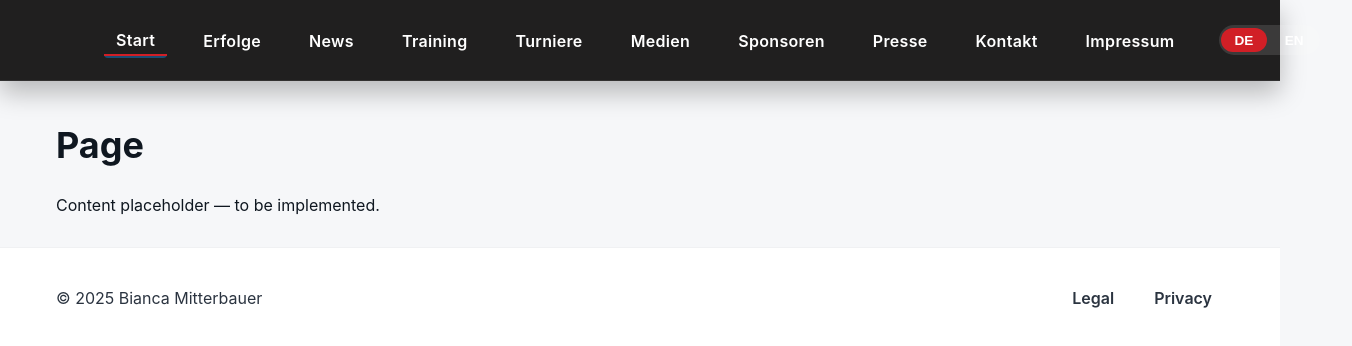
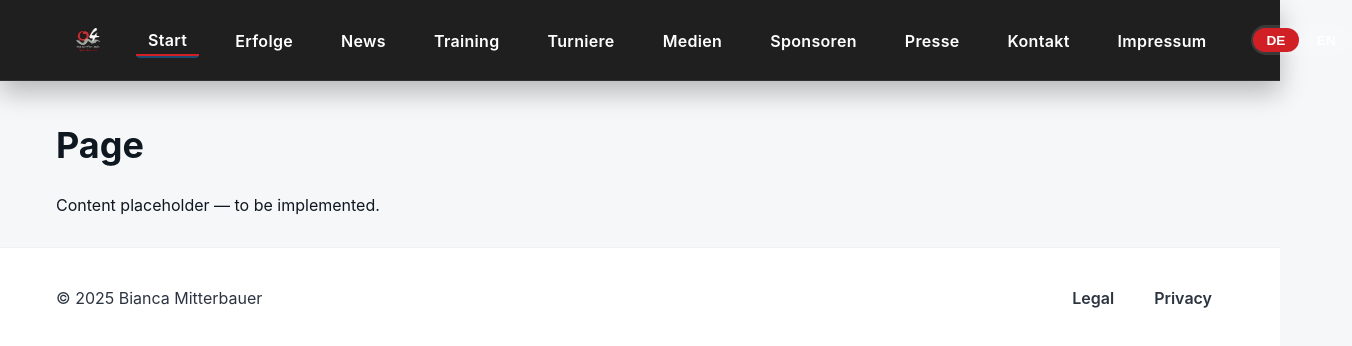
Before and after one commit to biancamitterbauer/bianca-waterpolo, an Angular app: page / in a window 1280 px wide. Shown: the top 346 px of the page, 1352 px wide, since content can reach past the window. Built offline with nearby package versions, Linux system fonts and the light colour scheme.

Commit message:
Fix header logo visibility styles

```diff
--- a/src/app/core/layout/header/header.component.scss
+++ b/src/app/core/layout/header/header.component.scss
@@ -23,10 +23,18 @@
   min-height: 80px;
 }
 
+.logo {
+  display: flex;
+  align-items: center;
+  gap: 0.5rem;
+  min-height: 56px;
+}
+
 .logo img {
-  height: 34px;
+  display: block;
+  height: 32px;
   width: auto;
-  display: block;
+  max-width: 180px;
 }
 
 .primary-nav {
```
